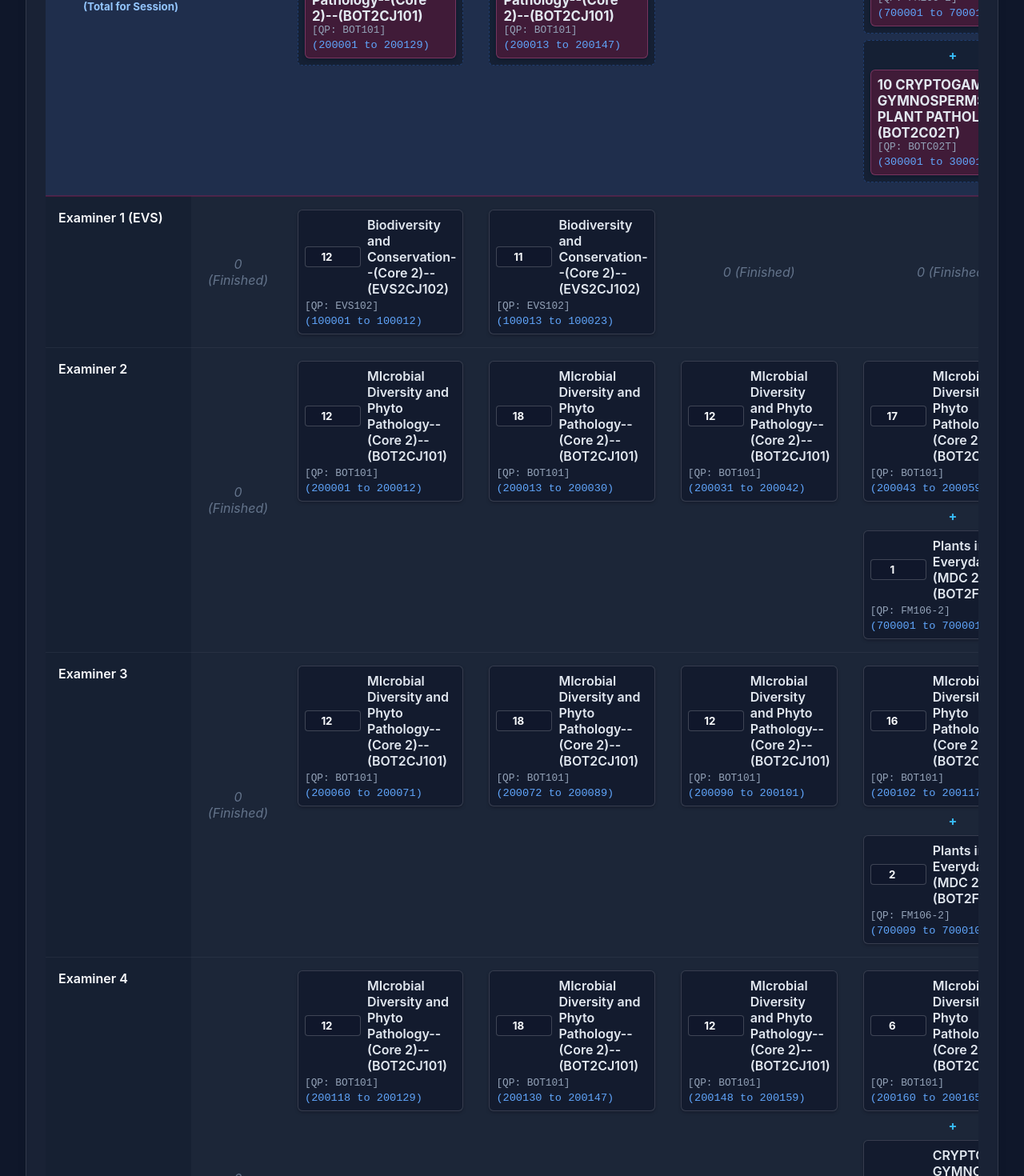
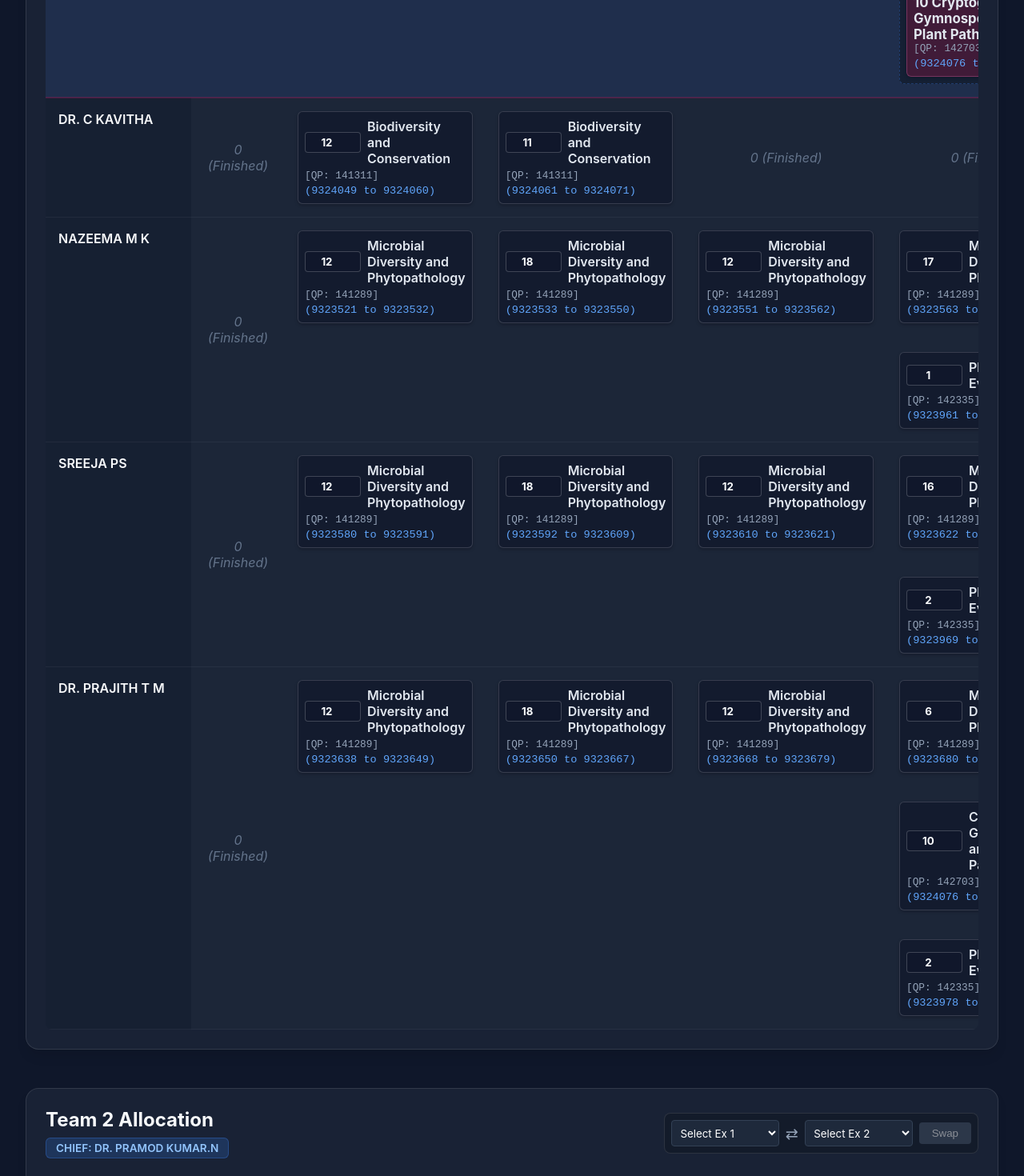
Before and after one commit to sureshmagnolia/cvmapmanager, a React (Vite) app: page / in a window 1280 px wide. Shown: the part 1140-2610 px from the top of the page at 80% size. Built offline with nearby package versions, Linux system fonts and the light colour scheme.

Commit message:
Update exact paper names, QPs, false numbers and real examiner names

```diff
--- a/src/data.js
+++ b/src/data.js
@@ -1,11 +1,11 @@
 export const initialPapers = {
-    "EVS": { name: "Biodiversity and Conservation--(Core 2)--(EVS2CJ102)", start: 100001, count: 23, qp: "EVS102" },
-    "Microbial": { name: "MIcrobial Diversity and Phyto Pathology--(Core 2)--(BOT2CJ101)", start: 200001, count: 165, qp: "BOT101" },
-    "Crypto": { name: "CRYPTOGAMS, GYMNOSPERMS AND PLANT PATHOLOGY--(BOT2C02T)", start: 300001, count: 10, qp: "BOTC02T" },
-    "Minor3": { name: "Plant Morphology, physiology and plant resources--(Minor 3)--(BOT2MN101)", start: 400001, count: 166, qp: "MN101-3" },
-    "Minor4": { name: "Plant Morphology, physiology and plant resources--(Minor 4)--(BOT2MN101)", start: 500001, count: 49, qp: "MN101-4" },
-    "Nutra": { name: "Plant Nutraceuticals--(Minor 3)--(BOT2MN103)", start: 600001, count: 18, qp: "MN103" },
-    "MDC": { name: "Plants in Everyday Life--(MDC 2)--(BOT2FM106-2)", start: 700001, count: 61, qp: "FM106-2" }
+    "EVS": { name: "Biodiversity and Conservation", start: 9324049, count: 23, qp: "141311" },
+    "Microbial": { name: "Microbial Diversity and Phytopathology", start: 9323521, count: 165, qp: "141289" },
+    "Crypto": { name: "Cryptogams, Gymnosperms and Plant Pathology", start: 9324076, count: 10, qp: "142703" },
+    "Minor3": { name: "Plant Morphology, Physiology and Plant Resources", start: 9323697, count: 166, qp: "141454" },
+    "Minor4": { name: "Plant Morphology Physiology and Plant Resources", start: 9323897, count: 49, qp: "141816" },
+    "Nutra": { name: "Plant Nutraceuticals", start: 9323873, count: 18, qp: "141456" },
+    "MDC": { name: "Plants in Everyday Life", start: 9323961, count: 61, qp: "142335" }
 };
 
 export const sessions = [
@@ -14,73 +14,73 @@ export const sessions = [
 
 export const initialAllocations = [
     // Team 1
-    { id: 1, team: "Team 1", examiner: "Examiner 1 (EVS)", session: "7th Jul (AN)", paper: "EVS", count: 12 },
-    { id: 2, team: "Team 1", examiner: "Examiner 1 (EVS)", session: "8th Jul (FN)", paper: "EVS", count: 11 },
+    { id: 1, team: "Team 1", examiner: "DR. C KAVITHA", session: "7th Jul (AN)", paper: "EVS", count: 12 },
+    { id: 2, team: "Team 1", examiner: "DR. C KAVITHA", session: "8th Jul (FN)", paper: "EVS", count: 11 },
 
-    { id: 3, team: "Team 1", examiner: "Examiner 2", session: "7th Jul (AN)", paper: "Microbial", count: 12 },
-    { id: 4, team: "Team 1", examiner: "Examiner 2", session: "8th Jul (FN)", paper: "Microbial", count: 18 },
-    { id: 5, team: "Team 1", examiner: "Examiner 2", session: "8th Jul (AN)", paper: "Microbial", count: 12 },
-    { id: 6, team: "Team 1", examiner: "Examiner 2", session: "9th Jul (FN)", paper: "Microbial", count: 17 },
-    { id: 7, team: "Team 1", examiner: "Examiner 2", session: "9th Jul (FN)", paper: "MDC", count: 1 },
-    { id: 8, team: "Team 1", examiner: "Examiner 2", session: "9th Jul (AN)", paper: "MDC", count: 7 },
+    { id: 3, team: "Team 1", examiner: "NAZEEMA M K", session: "7th Jul (AN)", paper: "Microbial", count: 12 },
+    { id: 4, team: "Team 1", examiner: "NAZEEMA M K", session: "8th Jul (FN)", paper: "Microbial", count: 18 },
+    { id: 5, team: "Team 1", examiner: "NAZEEMA M K", session: "8th Jul (AN)", paper: "Microbial", count: 12 },
+    { id: 6, team: "Team 1", examiner: "NAZEEMA M K", session: "9th Jul (FN)", paper: "Microbial", count: 17 },
+    { id: 7, team: "Team 1", examiner: "NAZEEMA M K", session: "9th Jul (FN)", paper: "MDC", count: 1 },
+    { id: 8, team: "Team 1", examiner: "NAZEEMA M K", session: "9th Jul (AN)", paper: "MDC", count: 7 },
 
-    { id: 9, team: "Team 1", examiner: "Examiner 3", session: "7th Jul (AN)", paper: "Microbial", count: 12 },
-    { id: 10, team: "Team 1", examiner: "Examiner 3", session: "8th Jul (FN)", paper: "Microbial", count: 18 },
-    { id: 11, team: "Team 1", examiner: "Examiner 3", session: "8th Jul (AN)", paper: "Microbial", count: 12 },
-    { id: 12, team: "Team 1", examiner: "Examiner 3", session: "9th Jul (FN)", paper: "Microbial", count: 16 },
-    { id: 13, team: "Team 1", examiner: "Examiner 3", session: "9th Jul (FN)", paper: "MDC", count: 2 },
-    { id: 14, team: "Team 1", examiner: "Examiner 3", session: "9th Jul (AN)", paper: "MDC", count: 7 },
+    { id: 9, team: "Team 1", examiner: "SREEJA PS", session: "7th Jul (AN)", paper: "Microbial", count: 12 },
+    { id: 10, team: "Team 1", examiner: "SREEJA PS", session: "8th Jul (FN)", paper: "Microbial", count: 18 },
+    { id: 11, team: "Team 1", examiner: "SREEJA PS", session: "8th Jul (AN)", paper: "Microbial", count: 12 },
+    { id: 12, team: "Team 1", examiner: "SREEJA PS", session: "9th Jul (FN)", paper: "Microbial", count: 16 },
+    { id: 13, team: "Team 1", examiner: "SREEJA PS", session: "9th Jul (FN)", paper: "MDC", count: 2 },
+    { id: 14, team: "Team 1", examiner: "SREEJA PS", session: "9th Jul (AN)", paper: "MDC", count: 7 },
 
-    { id: 15, team: "Team 1", examiner: "Examiner 4", session: "7th Jul (AN)", paper: "Microbial", count: 12 },
-    { id: 16, team: "Team 1", examiner: "Examiner 4", session: "8th Jul (FN)", paper: "Microbial", count: 18 },
-    { id: 17, team: "Team 1", examiner: "Examiner 4", session: "8th Jul (AN)", paper: "Microbial", count: 12 },
-    { id: 18, team: "Team 1", examiner: "Examiner 4", session: "9th Jul (FN)", paper: "Microbial", count: 6 },
-    { id: 19, team: "Team 1", examiner: "Examiner 4", session: "9th Jul (FN)", paper: "Crypto", count: 10 },
-    { id: 20, team: "Team 1", examiner: "Examiner 4", session: "9th Jul (FN)", paper: "MDC", count: 2 },
-    { id: 21, team: "Team 1", examiner: "Examiner 4", session: "9th Jul (AN)", paper: "MDC", count: 6 },
+    { id: 15, team: "Team 1", examiner: "DR. PRAJITH T M", session: "7th Jul (AN)", paper: "Microbial", count: 12 },
+    { id: 16, team: "Team 1", examiner: "DR. PRAJITH T M", session: "8th Jul (FN)", paper: "Microbial", count: 18 },
+    { id: 17, team: "Team 1", examiner: "DR. PRAJITH T M", session: "8th Jul (AN)", paper: "Microbial", count: 12 },
+    { id: 18, team: "Team 1", examiner: "DR. PRAJITH T M", session: "9th Jul (FN)", paper: "Microbial", count: 6 },
+    { id: 19, team: "Team 1", examiner: "DR. PRAJITH T M", session: "9th Jul (FN)", paper: "Crypto", count: 10 },
+    { id: 20, team: "Team 1", examiner: "DR. PRAJITH T M", session: "9th Jul (FN)", paper: "MDC", count: 2 },
+    { id: 21, team: "Team 1", examiner: "DR. PRAJITH T M", session: "9th Jul (AN)", paper: "MDC", count: 6 },
 
     // Team 2
-    { id: 22, team: "Team 2", examiner: "Examiner 5", session: "7th Jul (AN)", paper: "Minor3", count: 12 },
-    { id: 23, team: "Team 2", examiner: "Examiner 5", session: "8th Jul (FN)", paper: "Minor3", count: 18 },
-    { id: 24, team: "Team 2", examiner: "Examiner 5", session: "8th Jul (AN)", paper: "Minor3", count: 12 },
-    { id: 25, team: "Team 2", examiner: "Examiner 5", session: "9th Jul (FN)", paper: "Minor3", count: 17 },
-    { id: 26, team: "Team 2", examiner: "Examiner 5", session: "9th Jul (FN)", paper: "MDC", count: 1 },
-    { id: 27, team: "Team 2", examiner: "Examiner 5", session: "9th Jul (AN)", paper: "MDC", count: 8 },
+    { id: 22, team: "Team 2", examiner: "Preetha U", session: "7th Jul (AN)", paper: "Minor3", count: 12 },
+    { id: 23, team: "Team 2", examiner: "Preetha U", session: "8th Jul (FN)", paper: "Minor3", count: 18 },
+    { id: 24, team: "Team 2", examiner: "Preetha U", session: "8th Jul (AN)", paper: "Minor3", count: 12 },
+    { id: 25, team: "Team 2", examiner: "Preetha U", session: "9th Jul (FN)", paper: "Minor3", count: 17 },
+    { id: 26, team: "Team 2", examiner: "Preetha U", session: "9th Jul (FN)", paper: "MDC", count: 1 },
+    { id: 27, team: "Team 2", examiner: "Preetha U", session: "9th Jul (AN)", paper: "MDC", count: 8 },
 
-    { id: 28, team: "Team 2", examiner: "Examiner 6", session: "7th Jul (AN)", paper: "Minor3", count: 12 },
-    { id: 29, team: "Team 2", examiner: "Examiner 6", session: "8th Jul (FN)", paper: "Minor3", count: 18 },
-    { id: 30, team: "Team 2", examiner: "Examiner 6", session: "8th Jul (AN)", paper: "Minor3", count: 12 },
-    { id: 31, team: "Team 2", examiner: "Examiner 6", session: "9th Jul (FN)", paper: "Minor3", count: 16 },
-    { id: 32, team: "Team 2", examiner: "Examiner 6", session: "9th Jul (FN)", paper: "MDC", count: 2 },
-    { id: 33, team: "Team 2", examiner: "Examiner 6", session: "9th Jul (AN)", paper: "MDC", count: 7 },
+    { id: 28, team: "Team 2", examiner: "SEENA K.K.", session: "7th Jul (AN)", paper: "Minor3", count: 12 },
+    { id: 29, team: "Team 2", examiner: "SEENA K.K.", session: "8th Jul (FN)", paper: "Minor3", count: 18 },
+    { id: 30, team: "Team 2", examiner: "SEENA K.K.", session: "8th Jul (AN)", paper: "Minor3", count: 12 },
+    { id: 31, team: "Team 2", examiner: "SEENA K.K.", session: "9th Jul (FN)", paper: "Minor3", count: 16 },
+    { id: 32, team: "Team 2", examiner: "SEENA K.K.", session: "9th Jul (FN)", paper: "MDC", count: 2 },
+    { id: 33, team: "Team 2", examiner: "SEENA K.K.", session: "9th Jul (AN)", paper: "MDC", count: 7 },
 
-    { id: 34, team: "Team 2", examiner: "Examiner 7", session: "7th Jul (AN)", paper: "Minor3", count: 12 },
-    { id: 35, team: "Team 2", examiner: "Examiner 7", session: "8th Jul (FN)", paper: "Minor3", count: 18 },
-    { id: 36, team: "Team 2", examiner: "Examiner 7", session: "8th Jul (AN)", paper: "Minor3", count: 10 },
-    { id: 37, team: "Team 2", examiner: "Examiner 7", session: "8th Jul (AN)", paper: "Nutra", count: 2 },
-    { id: 38, team: "Team 2", examiner: "Examiner 7", session: "9th Jul (FN)", paper: "Nutra", count: 16 },
-    { id: 39, team: "Team 2", examiner: "Examiner 7", session: "9th Jul (FN)", paper: "MDC", count: 2 },
-    { id: 40, team: "Team 2", examiner: "Examiner 7", session: "9th Jul (AN)", paper: "MDC", count: 7 },
+    { id: 34, team: "Team 2", examiner: "REEDHU RAJ", session: "7th Jul (AN)", paper: "Minor3", count: 12 },
+    { id: 35, team: "Team 2", examiner: "REEDHU RAJ", session: "8th Jul (FN)", paper: "Minor3", count: 18 },
+    { id: 36, team: "Team 2", examiner: "REEDHU RAJ", session: "8th Jul (AN)", paper: "Minor3", count: 10 },
+    { id: 37, team: "Team 2", examiner: "REEDHU RAJ", session: "8th Jul (AN)", paper: "Nutra", count: 2 },
+    { id: 38, team: "Team 2", examiner: "REEDHU RAJ", session: "9th Jul (FN)", paper: "Nutra", count: 16 },
+    { id: 39, team: "Team 2", examiner: "REEDHU RAJ", session: "9th Jul (FN)", paper: "MDC", count: 2 },
+    { id: 40, team: "Team 2", examiner: "REEDHU RAJ", session: "9th Jul (AN)", paper: "MDC", count: 7 },
 
-    { id: 41, team: "Team 2", examiner: "Examiner 8", session: "7th Jul (AN)", paper: "Minor4", count: 12 },
-    { id: 42, team: "Team 2", examiner: "Examiner 8", session: "8th Jul (FN)", paper: "Minor4", count: 18 },
-    { id: 43, team: "Team 2", examiner: "Examiner 8", session: "8th Jul (AN)", paper: "Minor4", count: 12 },
-    { id: 44, team: "Team 2", examiner: "Examiner 8", session: "9th Jul (FN)", paper: "Minor4", count: 7 },
-    { id: 45, team: "Team 2", examiner: "Examiner 8", session: "9th Jul (FN)", paper: "Minor3", count: 9 },
-    { id: 46, team: "Team 2", examiner: "Examiner 8", session: "9th Jul (FN)", paper: "MDC", count: 2 },
-    { id: 47, team: "Team 2", examiner: "Examiner 8", session: "9th Jul (AN)", paper: "MDC", count: 7 }
+    { id: 41, team: "Team 2", examiner: "DR. SOUMYA M", session: "7th Jul (AN)", paper: "Minor4", count: 12 },
+    { id: 42, team: "Team 2", examiner: "DR. SOUMYA M", session: "8th Jul (FN)", paper: "Minor4", count: 18 },
+    { id: 43, team: "Team 2", examiner: "DR. SOUMYA M", session: "8th Jul (AN)", paper: "Minor4", count: 12 },
+    { id: 44, team: "Team 2", examiner: "DR. SOUMYA M", session: "9th Jul (FN)", paper: "Minor4", count: 7 },
+    { id: 45, team: "Team 2", examiner: "DR. SOUMYA M", session: "9th Jul (FN)", paper: "Minor3", count: 9 },
+    { id: 46, team: "Team 2", examiner: "DR. SOUMYA M", session: "9th Jul (FN)", paper: "MDC", count: 2 },
+    { id: 47, team: "Team 2", examiner: "DR. SOUMYA M", session: "9th Jul (AN)", paper: "MDC", count: 7 }
 ];
 
 export const teamChiefs = {
-    "Team 1": "Chief 1",
-    "Team 2": "Chief 2"
+    "Team 1": "SURESH KUMAR. K. A",
+    "Team 2": "DR. PRAMOD KUMAR.N"
 };
 
 export const defaultExaminers = {
     "Team 1": [
-        "Examiner 1 (EVS)", "Examiner 2", "Examiner 3", "Examiner 4"
+        "DR. C KAVITHA", "NAZEEMA M K", "SREEJA PS", "DR. PRAJITH T M"
     ],
     "Team 2": [
-        "Examiner 5", "Examiner 6", "Examiner 7", "Examiner 8"
+        "Preetha U", "SEENA K.K.", "REEDHU RAJ", "DR. SOUMYA M"
     ]
 };
```
Also changed, not shown: src/App.jsx (+4 -4 lines).
